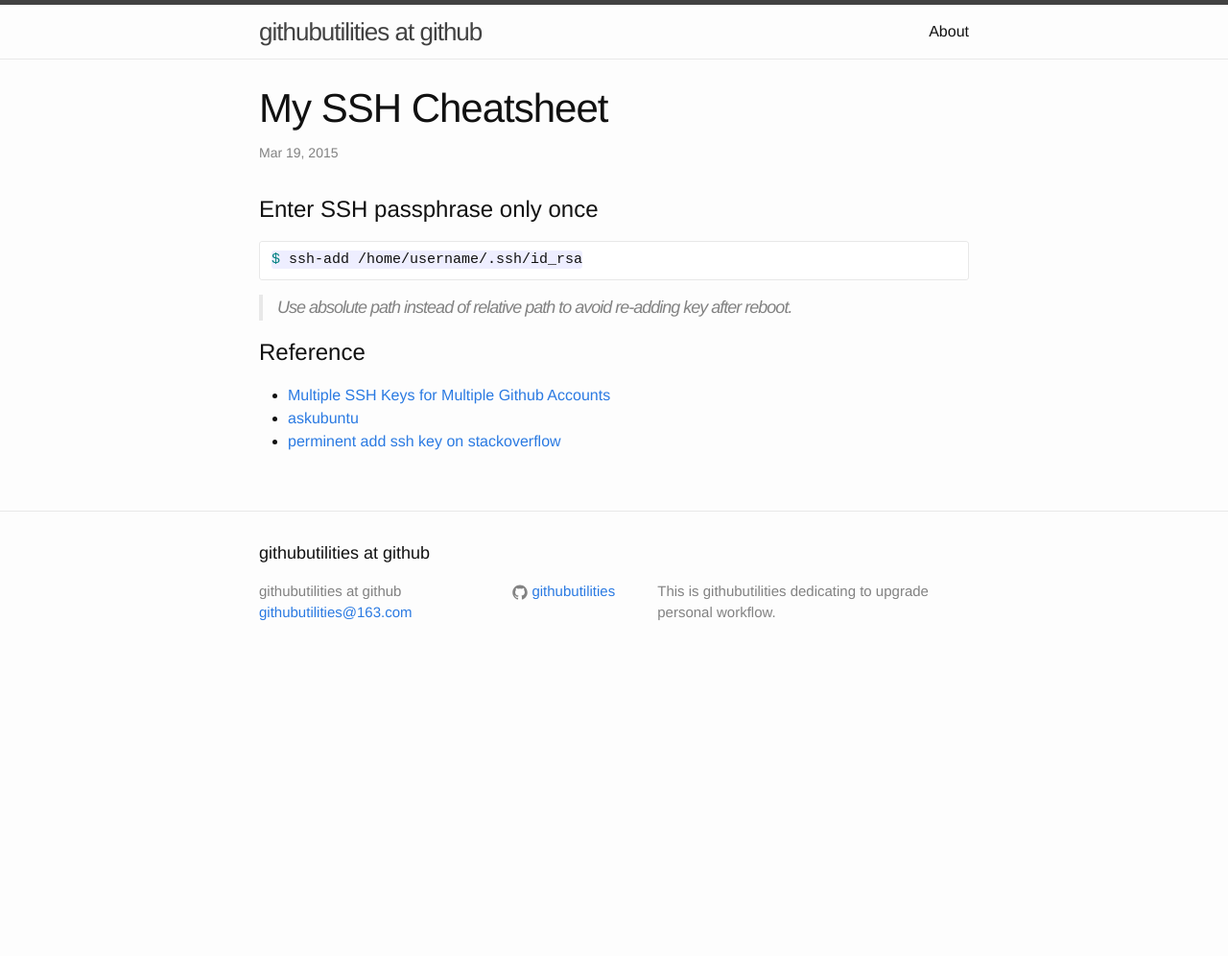
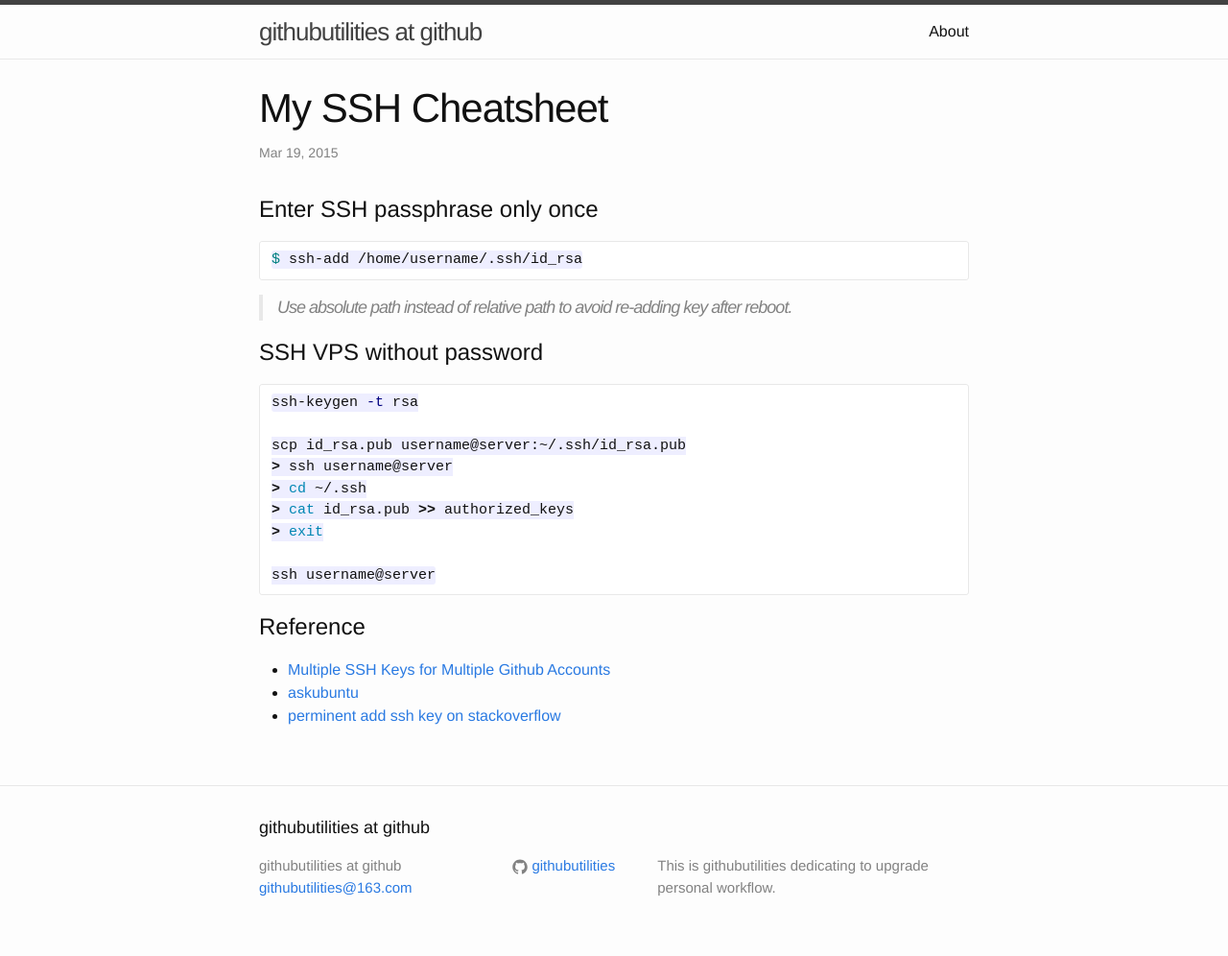
Before and after one commit to githubutilities/githubutilities.github.io, a Jekyll site: the page built from _posts/2015-03-19-my-ssh-cheatsheet.markdown, in a window 1280 px wide. Shown: the whole page at 96% size. Built offline with Jekyll 4.4.1, drawn with Linux system fonts in a browser that asks for light colours; Markdown is read by kramdown in place of the engine named in the settings; before the commit the page ends 900 px from its top, so only the background shows below that.

Commit message:
update ssh and git cheatsheet

````diff
--- a/_posts/2015-01-22-personal-git-command-cheat-sheet.markdown
+++ b/_posts/2015-01-22-personal-git-command-cheat-sheet.markdown
@@ -198,6 +198,12 @@ git tag -l
 git push origin --tags
 ```
 
+
+## [Git Post Hooks](http://git-scm.com/book/en/v2/Customizing-Git-Git-Hooks)
+
+* [Push-to-Deploy](http://krisjordan.com/essays/setting-up-push-to-deploy-with-git)
+
+
 ### Reference
 
 * [Adding and Removing Tags on GitHub](http://wptheming.com/2011/04/add-remove-github-tags/)
--- a/_posts/2015-03-19-my-ssh-cheatsheet.markdown
+++ b/_posts/2015-03-19-my-ssh-cheatsheet.markdown
@@ -13,6 +13,21 @@ $ ssh-add /home/username/.ssh/id_rsa
 
 > Use absolute path instead of relative path to avoid re-adding key after reboot.
 
+
+# SSH VPS without password
+
+```sh
+ssh-keygen -t rsa
+
+scp id_rsa.pub username@server:~/.ssh/id_rsa.pub
+> ssh username@server
+> cd ~/.ssh
+> cat id_rsa.pub >> authorized_keys
+> exit
+
+ssh username@server
+```
+
 # Reference
 
 * [Multiple SSH Keys for Multiple Github Accounts](https://gist.github.com/githubutilities/0e5df6493b7d528f1e75)
````
